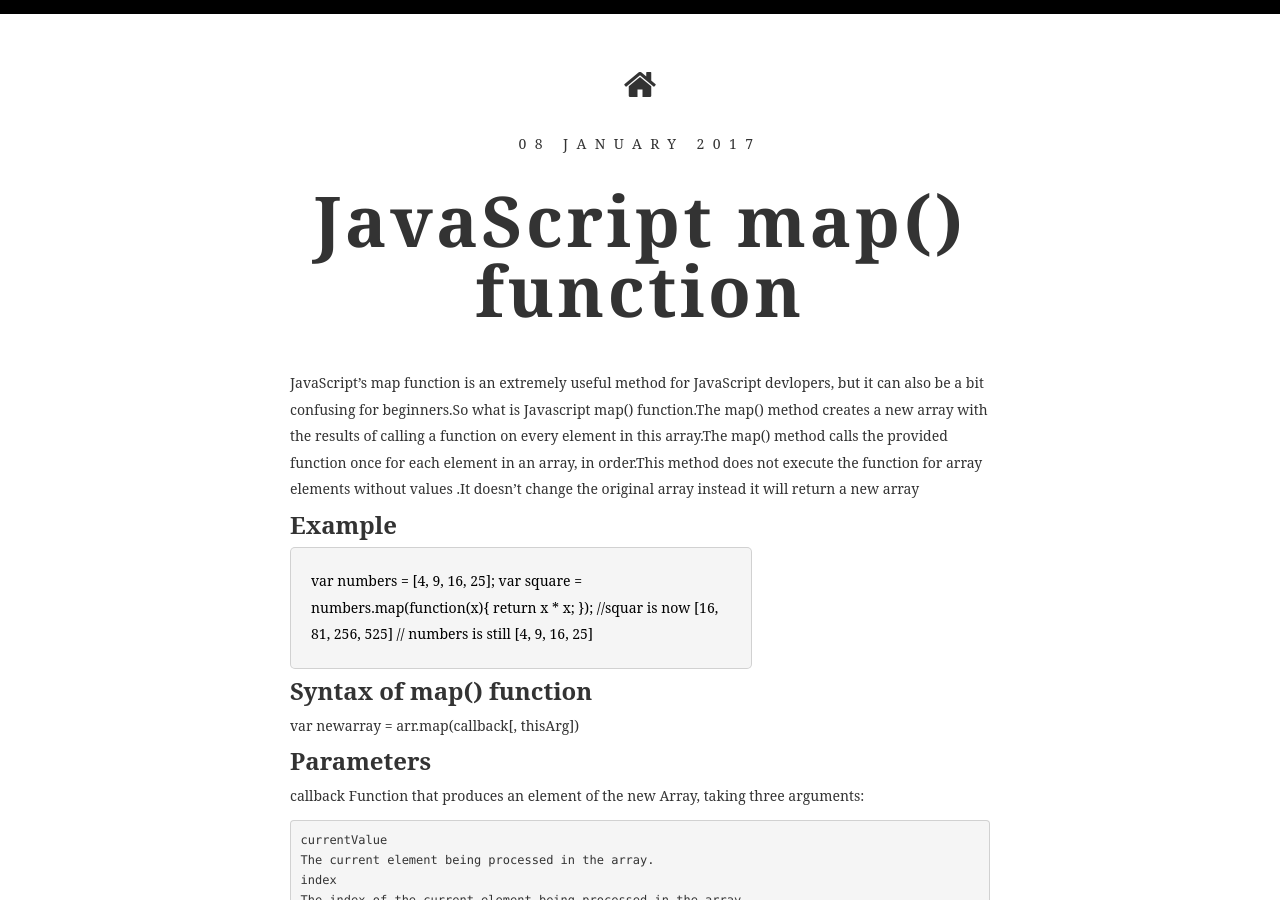
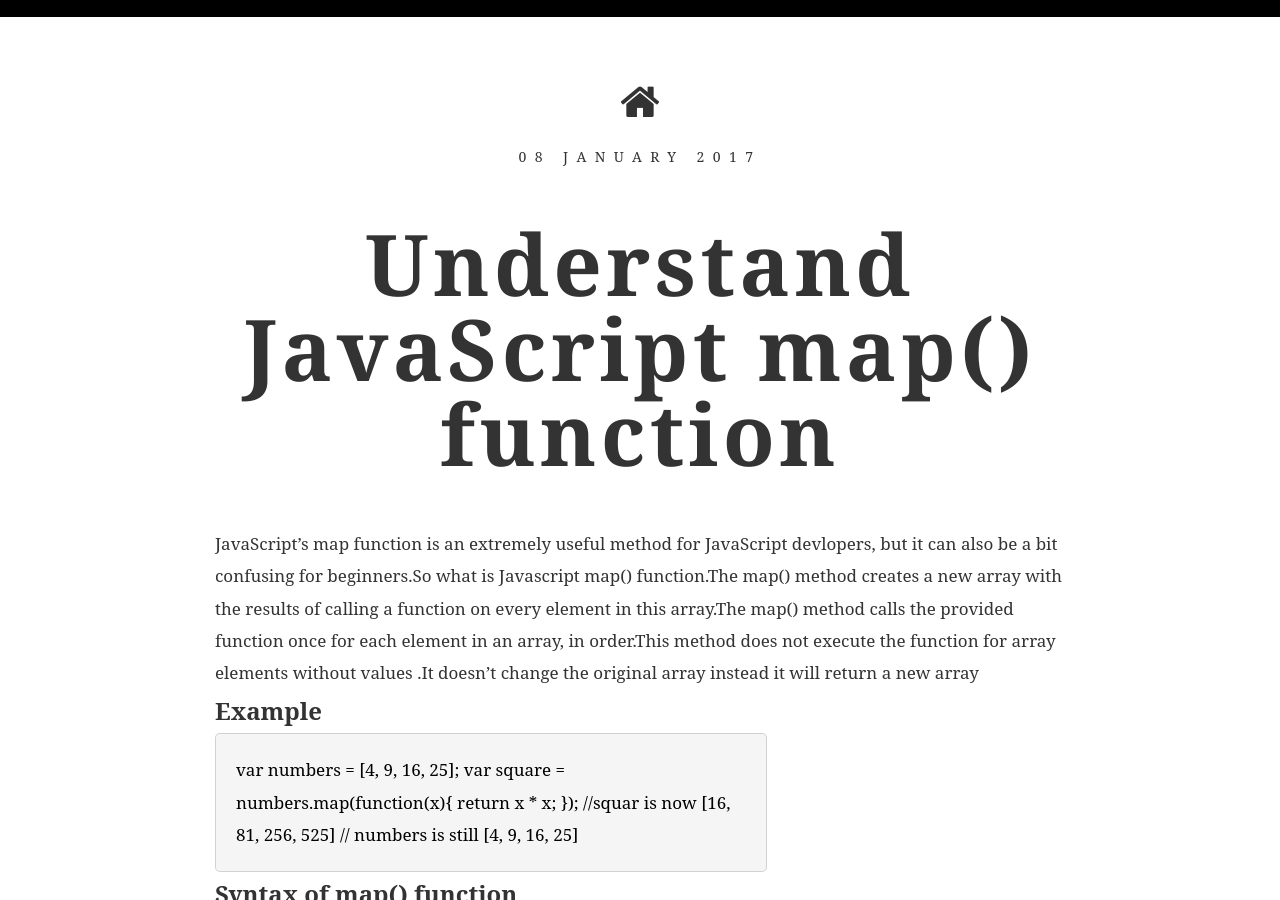
Before and after one commit to Vijayanpp/Scriptworlds, a Jekyll site: the page built from _posts/2017-01-08-mapfunction.md, in a window 1280 px wide and 900 px high. Built offline with Jekyll 4.4.1, drawn with Linux system fonts in a browser that asks for light colours; some web fonts are replaced.

Commit message:
commiting my changes

```diff
--- a/_layouts/default.html
+++ b/_layouts/default.html
@@ -40,7 +40,7 @@
 
 		</style>
 	</head>
-	<body style="min-height: 100vh;">
+	<body style="min-height: 100vh; font-size:17px;">
 	<!-- Header
 	    ================================================== -->
 	<header>
--- a/_posts/2017-01-08-mapfunction.md
+++ b/_posts/2017-01-08-mapfunction.md
@@ -1,6 +1,6 @@
 ---
 layout: post_page
-title: JavaScript map() function
+title: Understand JavaScript map() function
 ---
 
 JavaScript’s map function is an extremely useful method for JavaScript devlopers, but it can also be a bit confusing for beginners.So what is Javascript map() function.The map() method creates a new array with the results of calling a  function on every element in this array.The map() method calls the provided function once for each element in an array, in order.This method does not execute the function for array elements without values .It doesn't change the original array instead it will return a new array
```
